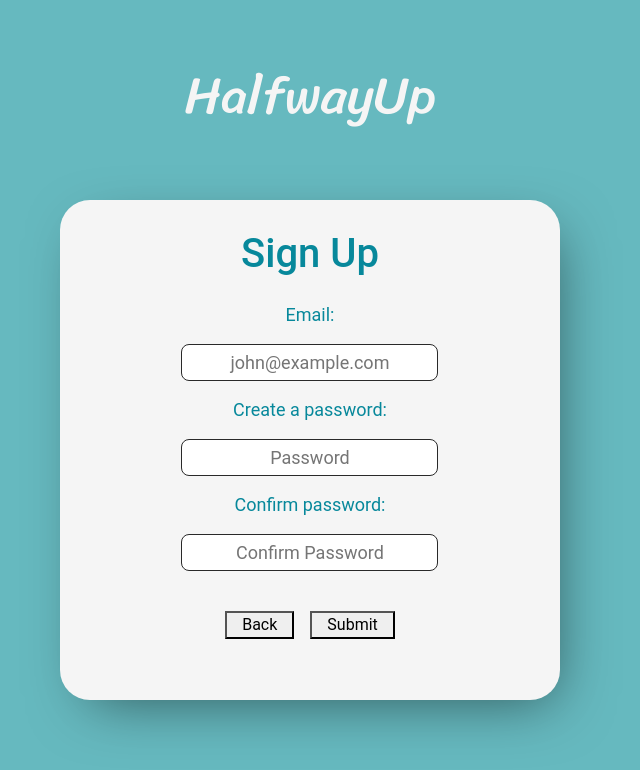
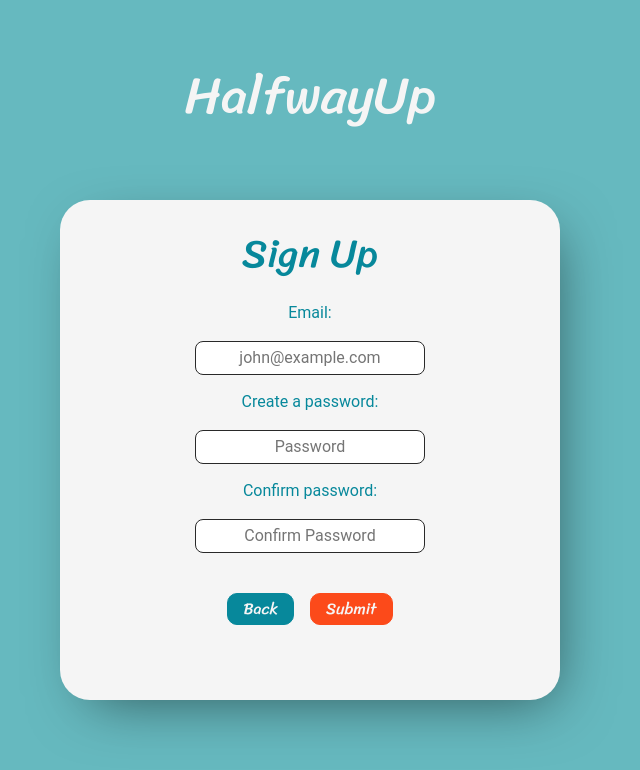
Before and after one commit to moonjason/HalfWayUp, a React (Create React App) app: page /signup in a window 1280 px wide. Shown: the top 770 px of the page, without its empty margins (330-970 px from the left). Built offline with nearby package versions, Linux system fonts and the light colour scheme; no server answers.

Commit message:
change font signup page

```diff
--- a/src/components/SignUp/index.js
+++ b/src/components/SignUp/index.js
@@ -1,4 +1,6 @@
 import React from 'react';
+
+import {Link} from 'react-router-dom';
 
 import Row from 'react-bootstrap/Row';
 import Col from 'react-bootstrap/Col';
@@ -24,8 +26,8 @@ const SignUp = () => {
                                         <p className="signup-pass2">Confirm password:</p>
                                         <input type="password" placeholder="Confirm Password"/>
                                         <div className="signup-btns-container">
-                                            <button>Back</button>
-                                            <button type ="submit">Submit</button>
+                                            <button className="signup-back"><Link to="/" style={{"text-decoration": "none", "color": "whitesmoke"}}>Back</Link></button>
+                                            <button className="signup-submit" type="submit">Submit</button>
                                         </div>
                                     </form>
                                 </div>
--- a/src/styles/App.css
+++ b/src/styles/App.css
@@ -28,6 +28,10 @@ body {
     flex-direction: column;
 }
 
+.signup-title {
+    font-family: 'Sriracha', cursive;
+}
+
 .center-column {
     display: flex;
     flex-direction: column;
@@ -56,14 +60,14 @@ body {
 
 .signup-form p{
     text-align: center;
-    font-size: 18px;
+    font-size: 16px;
 }
 
 .signup-form input {
     text-align: center;
     margin-bottom: 15px;
     padding: 4px;
-    font-size: 18px;
+    font-size: 16px;
     border-radius: 8px;
     border: .5px solid rgb(41, 41, 41)
 }
@@ -83,6 +87,21 @@ body {
 }
 
 .signup-btns-container button {
+    font-family: 'Sriracha', cursive;
     margin: 0 8px;
-    padding: 0 15px;
+    padding: 3px 15px;
 }
+.signup-btns-container button:hover {
+    opacity: .6;
+}
+.signup-back {
+    border: 1px solid #07889B;
+    border-radius: 10px;
+    background-color: #07889B;
+}
+.signup-submit {
+    border: 1px solid #FC4A1A;
+    border-radius: 10px;
+    background-color: #FC4A1A;
+    color: whitesmoke;
+}
```
